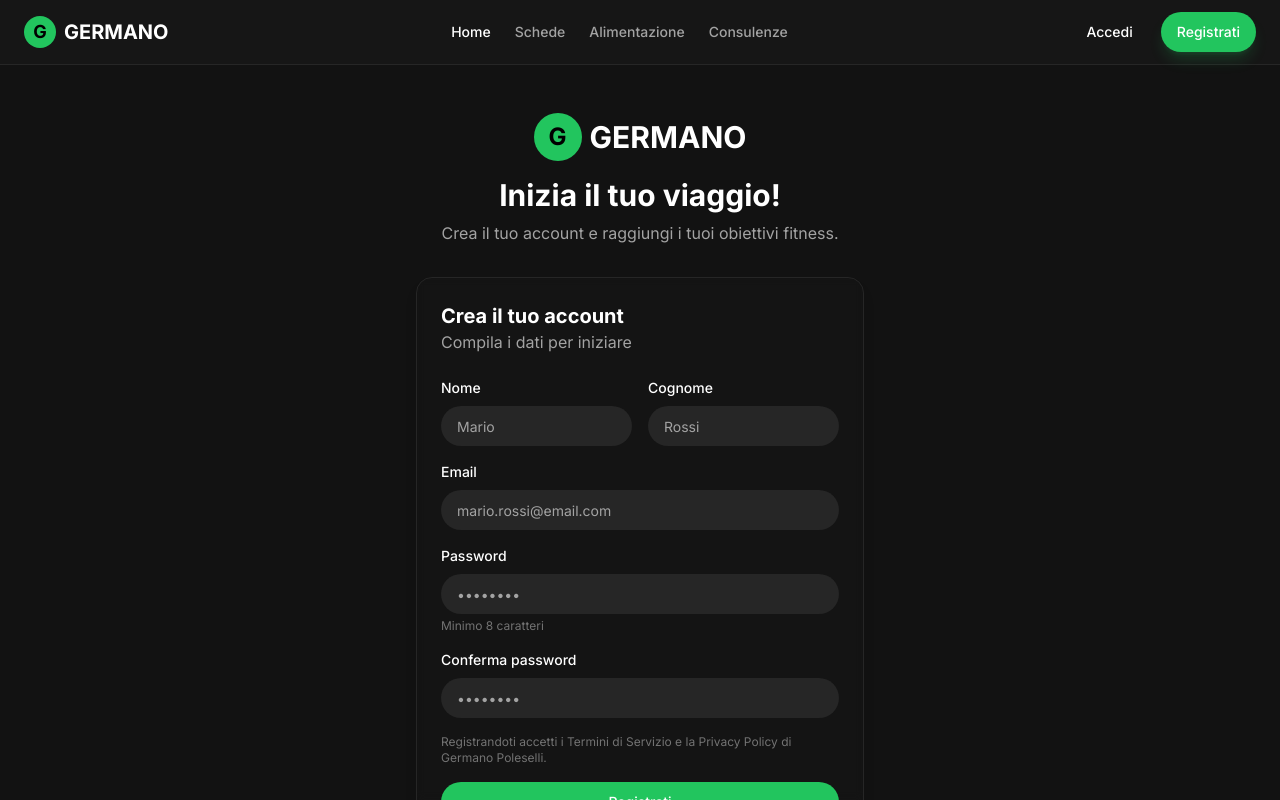
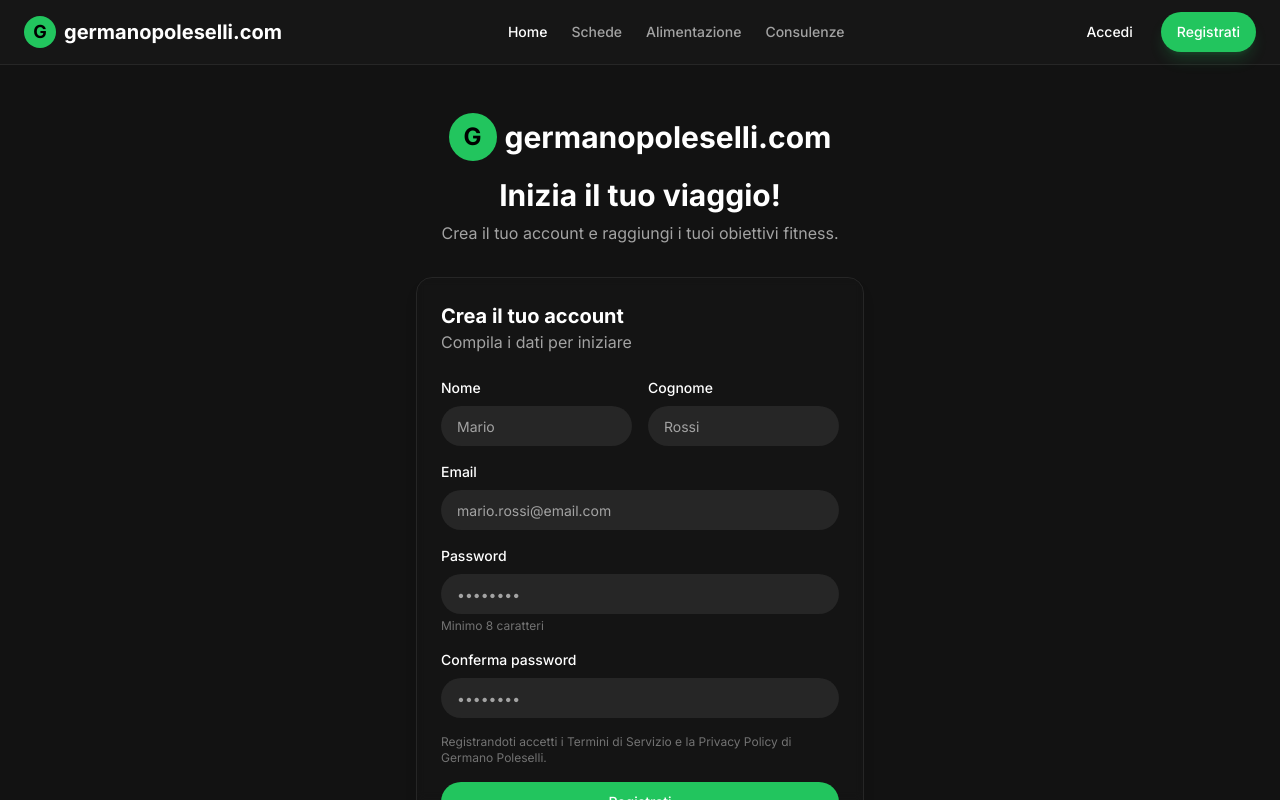
Before and after one commit to walterzannoni90-netizen/GERMANO, a Next.js app: page /register in a window 1280 px wide. Built offline with nearby package versions, Linux system fonts and the light colour scheme; no server answers.

Commit message:
remove GERMANO brand name use domain instead

```diff
--- a/app/layout.tsx
+++ b/app/layout.tsx
@@ -8,7 +8,7 @@ import { Sidebar } from "@/components/Sidebar";
 const inter = Inter({ subsets: ["latin"] });
 
 export const metadata: Metadata = {
-  title: "Germano - Allenamenti e Consulenze Fitness",
+  title: "germanopoleselli.com - Allenamenti e Consulenze Fitness",
   description: "Piattaforma completa per allenamenti, consulenze e progressi fitness",
 };
 
--- a/app/login/page.tsx
+++ b/app/login/page.tsx
@@ -50,7 +50,7 @@ export default function LoginPage() {
             <div className="flex h-12 w-12 items-center justify-center rounded-full bg-green-500 text-black">
               <span className="font-bold text-2xl">G</span>
             </div>
-            <span className="text-3xl font-bold text-white">GERMANO</span>
+            <span className="text-3xl font-bold text-white">germanopoleselli.com</span>
           </Link>
           <h1 className="text-3xl font-bold text-white mb-2">Benvenuto di nuovo!</h1>
           <p className="text-neutral-400">Accedi alla tua piattaforma fitness personale.</p>
--- a/app/register/page.tsx
+++ b/app/register/page.tsx
@@ -70,7 +70,7 @@ export default function RegisterPage() {
             <div className="flex h-12 w-12 items-center justify-center rounded-full bg-green-500 text-black">
               <span className="font-bold text-2xl">G</span>
             </div>
-            <span className="text-3xl font-bold text-white">GERMANO</span>
+            <span className="text-3xl font-bold text-white">germanopoleselli.com</span>
           </Link>
           <h1 className="text-3xl font-bold text-white mb-2">Inizia il tuo viaggio!</h1>
           <p className="text-neutral-400">Crea il tuo account e raggiungi i tuoi obiettivi fitness.</p>
--- a/components/AdminSidebar.tsx
+++ b/components/AdminSidebar.tsx
@@ -41,7 +41,7 @@ export function AdminSidebar() {
             <Shield className="h-5 w-5" />
           </div>
           <div>
-            <p className="text-lg font-bold text-white">GERMANO</p>
+            <p className="text-lg font-bold text-white">germanopoleselli.com</p>
             <p className="text-xs text-green-500">Admin Panel</p>
           </div>
         </Link>
--- a/components/Navbar.tsx
+++ b/components/Navbar.tsx
@@ -20,7 +20,7 @@ export function Navbar({ className }: NavbarProps) {
           <div className="flex h-8 w-8 items-center justify-center rounded-full bg-green-500 text-black">
             <span className="font-bold text-lg">G</span>
           </div>
-          <span className="text-xl font-bold text-white hidden md:block">GERMANO</span>
+          <span className="text-xl font-bold text-white hidden md:block">germanopoleselli.com</span>
         </div>
       </div>
 
--- a/components/Sidebar.tsx
+++ b/components/Sidebar.tsx
@@ -48,7 +48,7 @@ export function Sidebar({ className }: SidebarProps) {
           <div className="flex h-10 w-10 items-center justify-center rounded-full bg-green-500 text-black">
             <span className="font-bold text-2xl">G</span>
           </div>
-          <span className="text-2xl font-bold text-white hidden md:block">GERMANO</span>
+          <span className="text-2xl font-bold text-white hidden md:block">germanopoleselli.com</span>
         </Link>
       </div>
 
```
